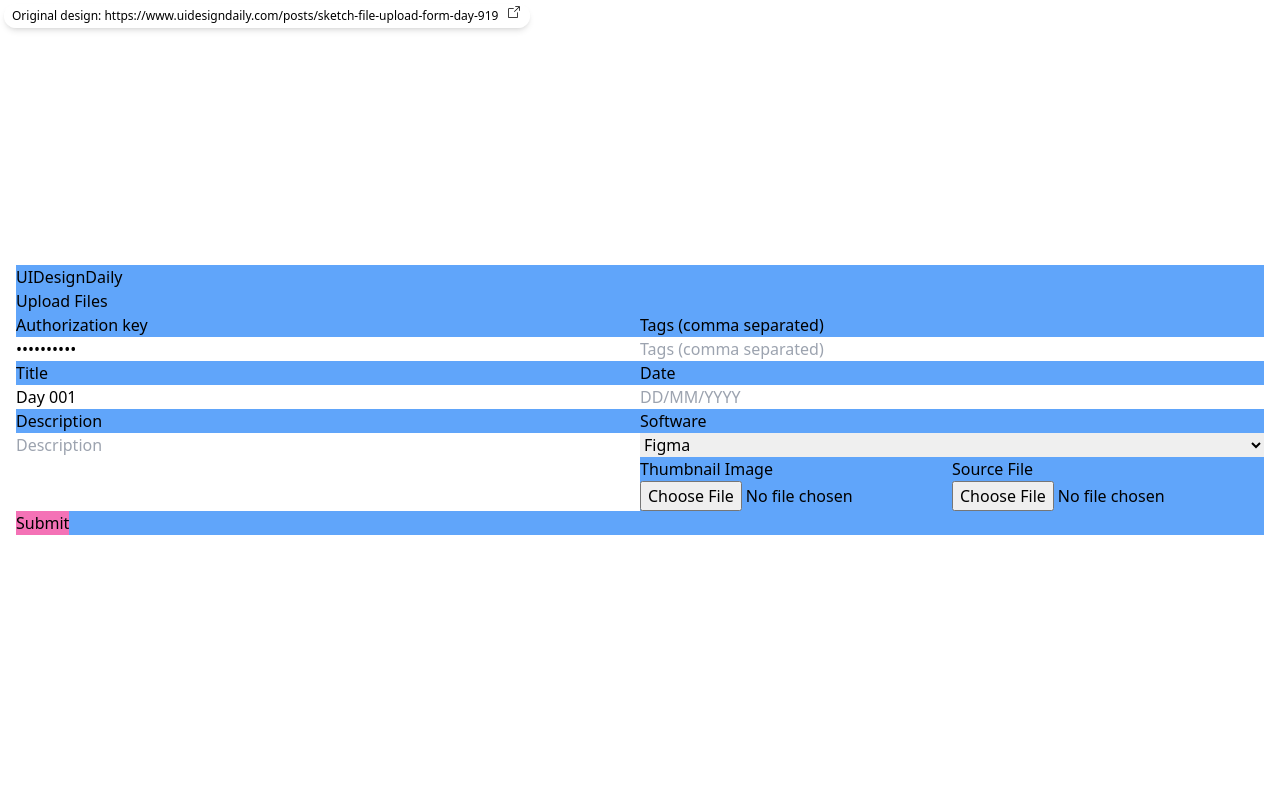
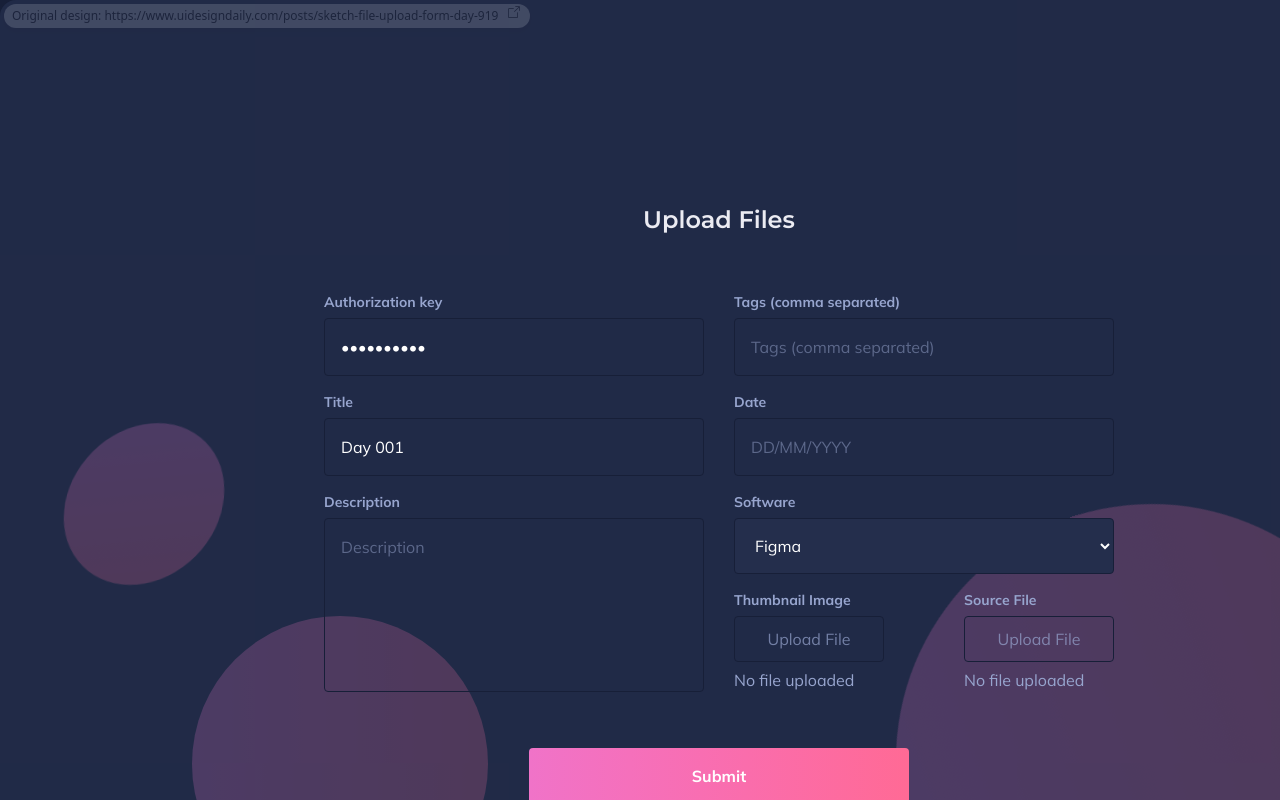
Before and after one commit to tcastanie/quick-ui-designs, a Vue app: page / in a window 1280 px wide. Shown: the top 800 px of the page. Built offline with nearby package versions, Linux system fonts and the light colour scheme.

Commit message:
🗄️ Add day 919: File Upload Form

```diff
--- a/src/components/ComponentDisplay.vue
+++ b/src/components/ComponentDisplay.vue
@@ -3,7 +3,7 @@ defineProps<{ link?: string }>();
 </script>
 
 <template>
-  <div class="relative">
+  <div class="relative overflow-hidden">
     <a
       v-if="link"
       :href="link"
--- a/src/components/FileUploadForm.vue
+++ b/src/components/FileUploadForm.vue
@@ -1,59 +1,71 @@
 <script lang="ts" setup>
 import { Label } from 'radix-vue'
+import { computed, useTemplateRef } from 'vue'
+const input1 = useTemplateRef('thumbImageInput');
+const name1 = computed(() => input1.value?.files?.[0]?.name || 'No file uploaded');
+const input2 = useTemplateRef('sourceFileInput');
+const name2 = computed(() => input2.value?.files?.[0]?.name || 'No file uploaded');
 </script>
 
 <template>
-  <div class="grid min-h-screen place-items-center">
-    <div class="grid grid-cols-2 bg-blue">
-      <div class="col-span-2">
-        UIDesignDaily
-      </div>
-      <div class="col-span-2">
+  <div class="grid min-h-screen place-items-center bg-[#171F38]">
+    <div class="pointer-events-none absolute left-16 size-40 rotate-90 skew-5 rounded-full from-[#F073C8] to-[#FF6A95] bg-gradient-to-r" />
+    <div class="pointer-events-none absolute bottom-24 left-48 size-74 rounded-full from-[#F073C8] to-[#FF6A95] bg-gradient-to-r" />
+    <div class="pointer-events-none absolute size-128 rounded-full from-[#F073C8] to-[#FF6A95] bg-gradient-to-r -bottom-2 -right-32 -rotate-20" />
+    <div class="z-1 grid grid-cols-[repeat(2,_minmax(380px,_1fr))] gap-x-7.5 gap-y-4 rounded-2xl bg-[#242E4C]/80 px-81 py-51 text-base text-white font-mulish">
+      <div class="col-span-2 mb-10 text-center text-2xl text-[#EBEBF2] font-semibold font-montserrat">
         Upload Files
       </div>
-      <div class="col-span-2 flex flex-col md:col-span-1">
+      <div class="col-span-2 flex flex-col gap-y-1.5 text-sm text-[#97A5CE] font-bold md:col-span-1">
         <Label for="authKeyInput">Authorization key</Label>
         <input
           id="authKeyInput"
           type="password"
           value="0123456789"
+          class="border border-[#171F38] rounded bg-transparent p-4 text-base text-white font-normal focus:(border-[#F073C8] outline-none) placeholder-[#97A5CE]/50"
         >
       </div>
-      <div class="col-span-2 flex flex-col md:col-span-1">
+      <div class="col-span-2 flex flex-col gap-y-1.5 text-sm text-[#97A5CE] font-bold md:col-span-1">
         <Label for="tagsInput">Tags (comma separated)</Label>
         <input
           id="tagsInput"
           type="text"
           placeholder="Tags (comma separated)"
+          class="border border-[#171F38] rounded bg-transparent p-4 text-base text-white font-normal focus:(border-[#F073C8] outline-none) placeholder-[#97A5CE]/50"
         >
       </div>
-      <div class="col-span-2 flex flex-col md:col-span-1">
+      <div class="col-span-2 flex flex-col gap-y-1.5 text-sm text-[#97A5CE] font-bold md:col-span-1">
         <Label for="titleInput">Title</Label>
         <input
           id="titleInput"
           type="text"
           value="Day 001"
+          class="border border-[#171F38] rounded bg-transparent p-4 text-base text-white font-normal focus:(border-[#F073C8] outline-none) placeholder-[#97A5CE]/50"
         >
       </div>
-      <div class="col-span-2 flex flex-col md:col-span-1">
+      <div class="col-span-2 flex flex-col gap-y-1.5 text-sm text-[#97A5CE] font-bold md:col-span-1">
         <Label for="dateInput">Date</Label>
         <input
           id="dateInput"
           type="text"
           placeholder="DD/MM/YYYY"
+          class="border border-[#171F38] rounded bg-transparent p-4 text-base text-white font-normal focus:(border-[#F073C8] outline-none) placeholder-[#97A5CE]/50"
         >
       </div>
-      <div class="col-span-2 row-span-2 flex flex-col md:col-span-1">
+      <div class="col-span-2 row-span-2 flex flex-col gap-y-1.5 text-sm text-[#97A5CE] font-bold md:col-span-1">
         <Label for="descInput">Description</Label>
         <textarea
           id="descInput"
           placeholder="Description"
-          class="h-full resize-none"
+          class="h-full resize-none border border-[#171F38] rounded bg-transparent p-4 text-base text-white font-normal focus:(border-[#F073C8] outline-none) placeholder-[#97A5CE]/50"
         />
       </div>
-      <div class="col-span-2 flex flex-col md:col-span-1">
+      <div class="col-span-2 flex flex-col gap-y-1.5 text-sm text-[#97A5CE] font-bold md:col-span-1">
         <Label for="softwareInput">Software</Label>
-        <select id="softwareInput">
+        <select
+          id="softwareInput"
+          class="h-full resize-none border border-[#171F38] rounded bg-[#242E4C] p-4 text-base text-white font-normal focus:(border-[#F073C8] outline-none) placeholder-[#97A5CE]/50"
+        >
           <option value="Figma">
             Figma
           </option>
@@ -65,26 +77,50 @@ import { Label } from 'radix-vue'
           </option>
         </select>
       </div>
-      <div class="grid col-span-2 grid-cols-2 md:col-span-1">
-        <div class="flex flex-col">
+      <div class="grid col-span-2 grid-cols-2 gap-x-20 md:col-span-1">
+        <div class="flex flex-col gap-y-1.5 text-sm text-[#97A5CE] font-bold">
           <Label for="thumbImage">Thumbnail Image</Label>
           <input
             id="thumbImage"
+            ref="thumbImageInput"
             type="file"
             accept="image/*"
+            class="hidden"
           >
+          <button
+            class="border border-[#171F38] rounded px-8 py-2.5 text-base text-[#97A5CE]/70 font-normal hover:(border-[#F073C8] text-white)"
+            @click="input1?.click()"
+          >
+            Upload File
+          </button>
+          <Label
+            for="thumbImage"
+            class="text-base font-normal"
+          >{{ name1 }}</Label>
         </div>
-        <div class="flex flex-col">
+        <div class="flex flex-col gap-y-1.5 text-sm text-[#97A5CE] font-bold">
           <Label for="sourceFile">Source File</Label>
           <input
             id="sourceFile"
+            ref="sourceFileInput"
             type="file"
             accept=".fig,.sketch,.xd"
+            class="hidden"
           >
+          <button
+            class="border border-[#171F38] rounded px-8 py-2.5 text-base text-[#97A5CE]/70 font-normal hover:(border-[#F073C8] text-white)"
+            @click="input2?.click()"
+          >
+            Upload File
+          </button>
+          <Label
+            for="thumbImage"
+            class="text-base font-normal"
+          >{{ name2 }}</Label>
         </div>
       </div>
-      <div class="col-span-2">
-        <button class="bg-pink">
+      <div class="col-span-2 mt-10 flex justify-center">
+        <button class="max-w-[380px] w-full rounded from-[#F073C8] to-[#FF6A95] bg-gradient-to-r px-5 py-4 font-bold">
           Submit
         </button>
       </div>
--- a/uno.config.ts
+++ b/uno.config.ts
@@ -12,6 +12,7 @@ export default defineConfig({
         'merriweather': ['Merriweather:700'],
         'mulish': ['Mulish:400,600,700,900'],
         'inter': ['Inter:600'],
+        'montserrat': ['Montserrat:600'],
       }
     }),
   ],
```
